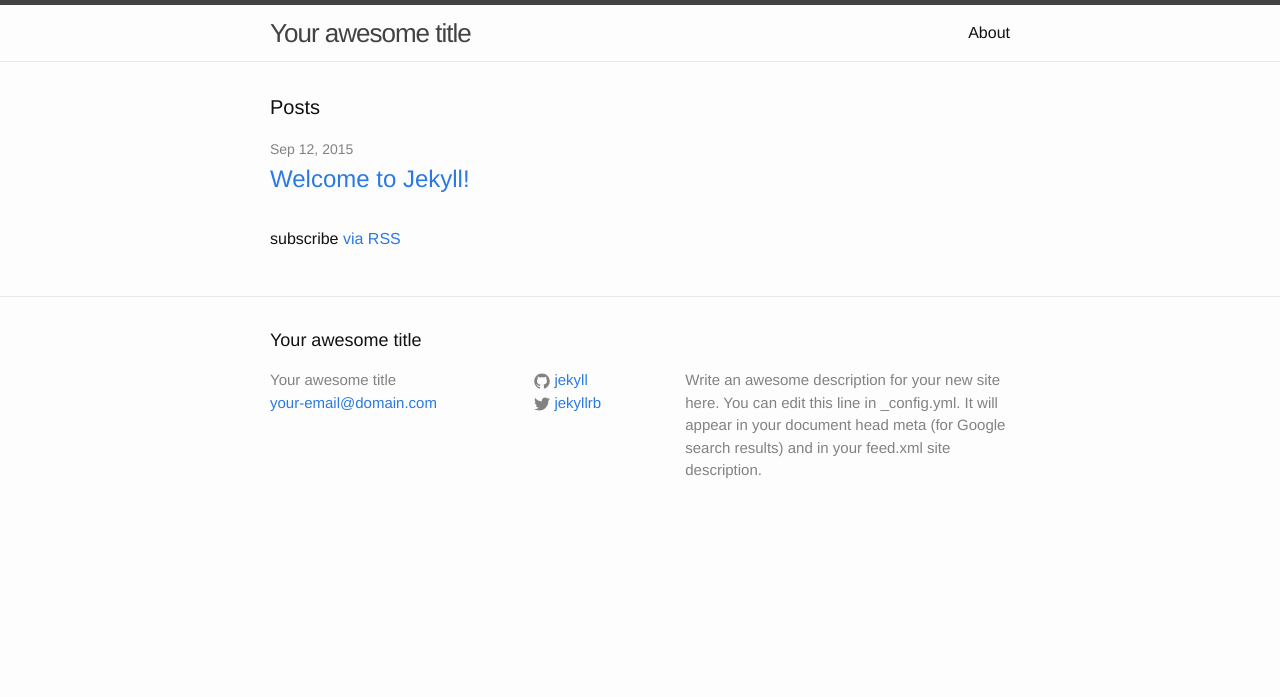
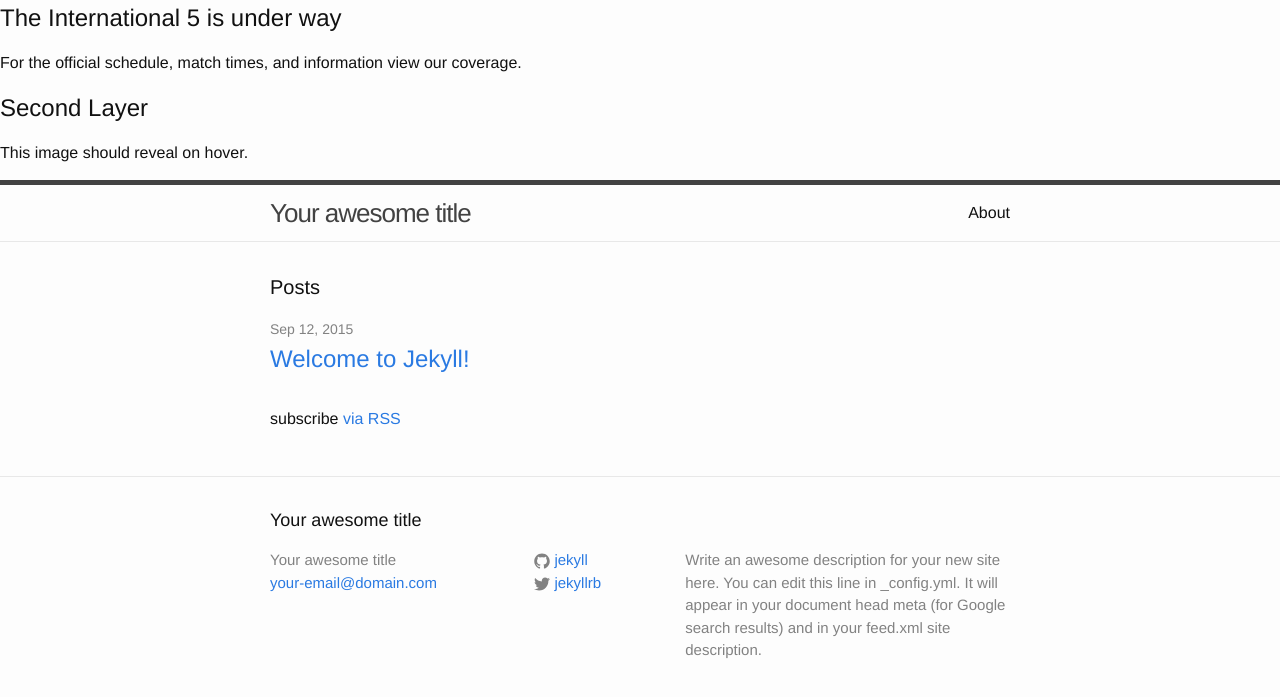
Before and after one commit to destefanis/angled-hero, a Jekyll site: the page built from index.html, in a window 1280 px wide. Shown: the top 697 px of the page. Built offline with Jekyll 4.4.1, drawn with Linux system fonts in a browser that asks for light colours.

Commit message:
Added hero slider markup and modified scss formatting

```diff
--- a/_includes/head.html
+++ b/_includes/head.html
@@ -7,6 +7,7 @@
   <meta name="description" content="{% if page.excerpt %}{{ page.excerpt | strip_html | strip_newlines | truncate: 160 }}{% else %}{{ site.description }}{% endif %}">
 
   <link rel="stylesheet" href="{{ "/css/main.css" | prepend: site.baseurl }}">
+  <link href='https://fonts.googleapis.com/css?family=Roboto:400,900' rel='stylesheet' type='text/css'>
   <link rel="canonical" href="{{ page.url | replace:'index.html','' | prepend: site.baseurl | prepend: site.url }}">
   <link rel="alternate" type="application/rss+xml" title="{{ site.title }}" href="{{ "/feed.xml" | prepend: site.baseurl | prepend: site.url }}" />
 </head>
--- a/_includes/header.html
+++ b/_includes/header.html
@@ -1,3 +1,22 @@
+<hero class="hero">
+  <div class="hero__layer hero__layer--first">
+    <div class="hero__layer-image">
+      <h2 class="hero__layer-header">The International 5 is under way</h2>
+      <p class="hero__layer-body">
+        For the official schedule, match times, and information view our coverage.
+      </p>
+    </div>
+  </div>
+  <div class="hero__layer hero__layer--second">
+    <div class="hero__layer-image">
+      <h2 class="hero__layer-header">Second Layer</h2>
+      <p class="hero__layer-body">
+        This image should reveal on hover.
+      </p>
+    </div>
+  </div>
+</hero>
+
 <header class="site-header">
 
   <div class="wrapper">
--- a/_sass/_layout.scss
+++ b/_sass/_layout.scss
@@ -2,12 +2,11 @@
  * Site header
  */
 .site-header {
+  // Positioning context for the mobile navigation icon
+  position: relative;
   border-top: 5px solid $grey-color-dark;
   border-bottom: 1px solid $grey-color-light;
   min-height: 56px;
-
-    // Positioning context for the mobile navigation icon
-    position: relative;
 }
 
 .site-title {
@@ -86,32 +85,30 @@
   }
 }
 
-
-
 /**
  * Site footer
  */
 .site-footer {
+  padding: $spacing-unit 0;
   border-top: 1px solid $grey-color-light;
-    padding: $spacing-unit 0;
 }
 
 .footer-heading {
+  margin-bottom: $spacing-unit / 2;
   font-size: 18px;
-    margin-bottom: $spacing-unit / 2;
 }
 
 .contact-list,
 .social-media-list {
+  margin-left: 0;
   list-style: none;
-    margin-left: 0;
 }
 
 .footer-col-wrapper {
+  @extend %clearfix;
+  margin-left: -$spacing-unit / 2;
   font-size: 15px;
   color: $grey-color;
-    margin-left: -$spacing-unit / 2;
-    @extend %clearfix;
 }
 
 .footer-col {
@@ -156,8 +153,6 @@
   }
 }
 
-
-
 /**
  * Page content
  */
@@ -187,8 +182,6 @@
   display: block;
   font-size: 24px;
 }
-
-
 
 /**
  * Posts
```
Also changed, not shown: _sass/_base.scss (+0 -24 lines). Lines whose indentation alone changed are shown as unchanged.
